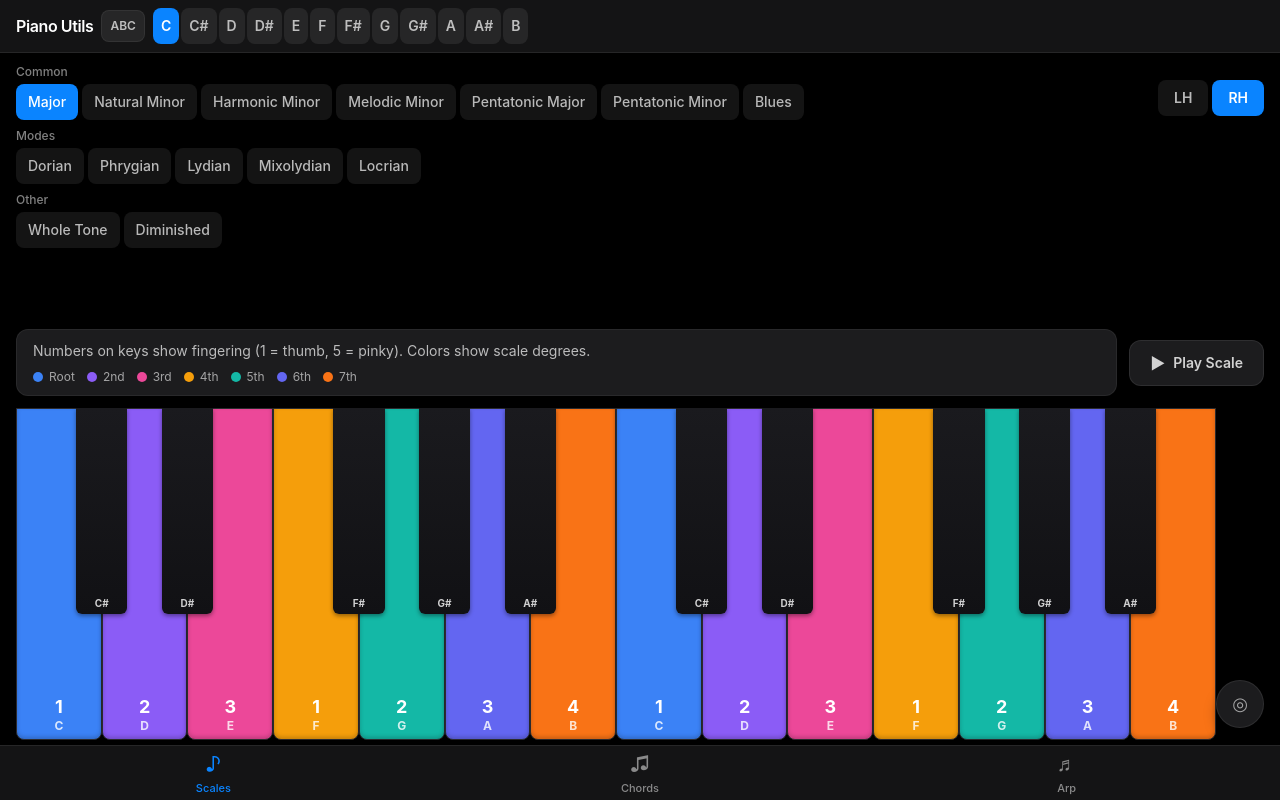
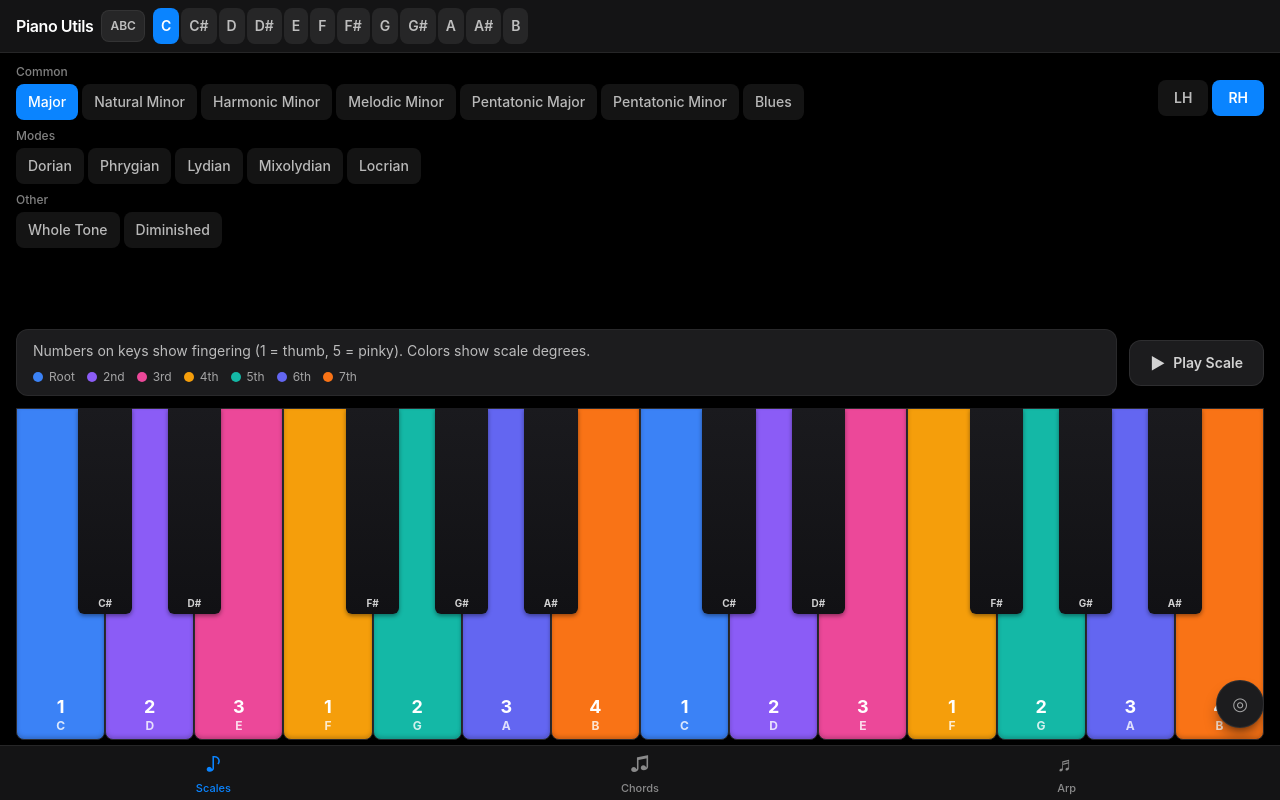
Before and after one commit to Den1al/piano-utils, a React (Vite) app: page / in a window 1280 px wide. Built offline with nearby package versions, Linux system fonts and the light colour scheme; no server answers.

Commit message:
fix: remove extra right padding on keyboard — circle button overlays instead

```diff
--- a/src/components/Layout.tsx
+++ b/src/components/Layout.tsx
@@ -62,7 +62,7 @@ export default function Layout({
           </div>
 
           {/* Keyboard — pinned to bottom, fixed height */}
-          <div className="shrink-0 px-2 sm:pl-4 sm:pr-16 pb-1 h-[35%] sm:h-[calc(50%-8px)]">
+          <div className="shrink-0 px-2 sm:px-4 pb-1 h-[35%] sm:h-[calc(50%-8px)]">
             <PianoKeyboard highlightedNotes={highlights} octaves={2} noteNaming={noteNaming} />
           </div>
         </div>
```
